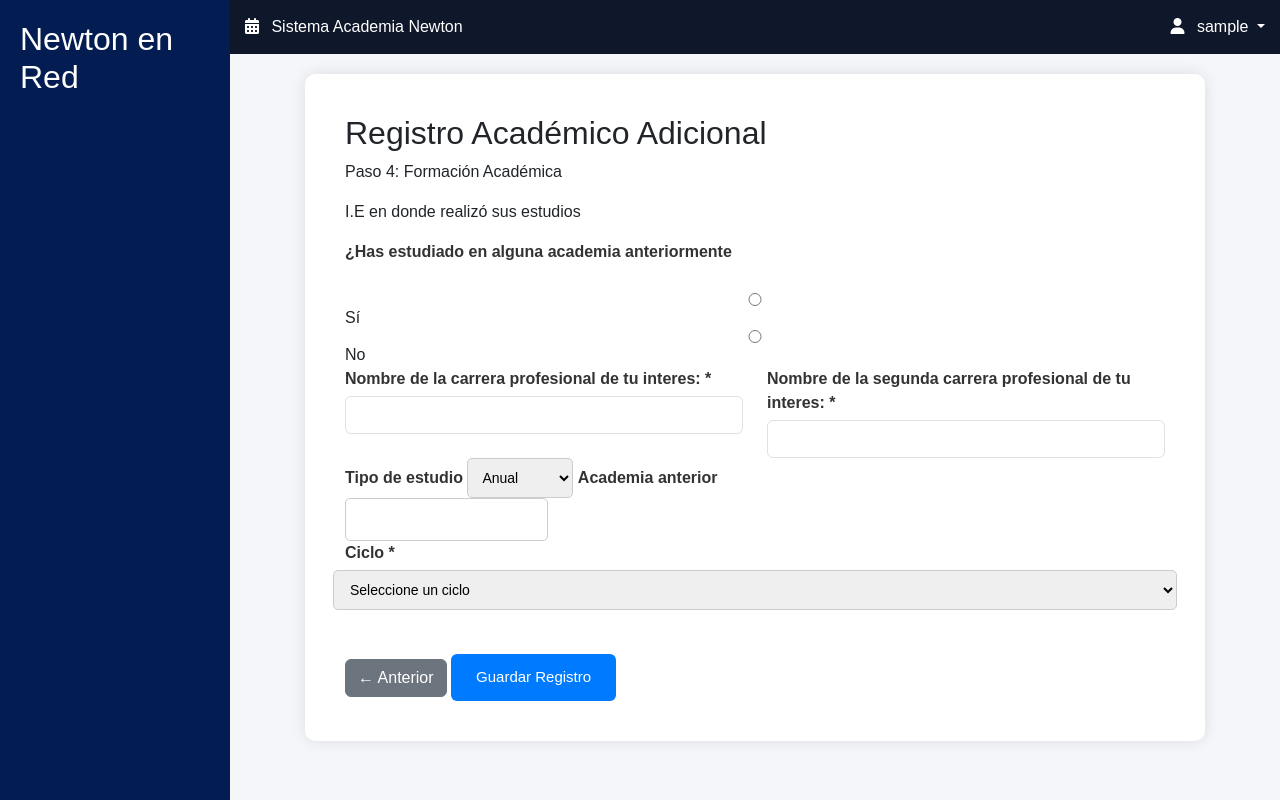
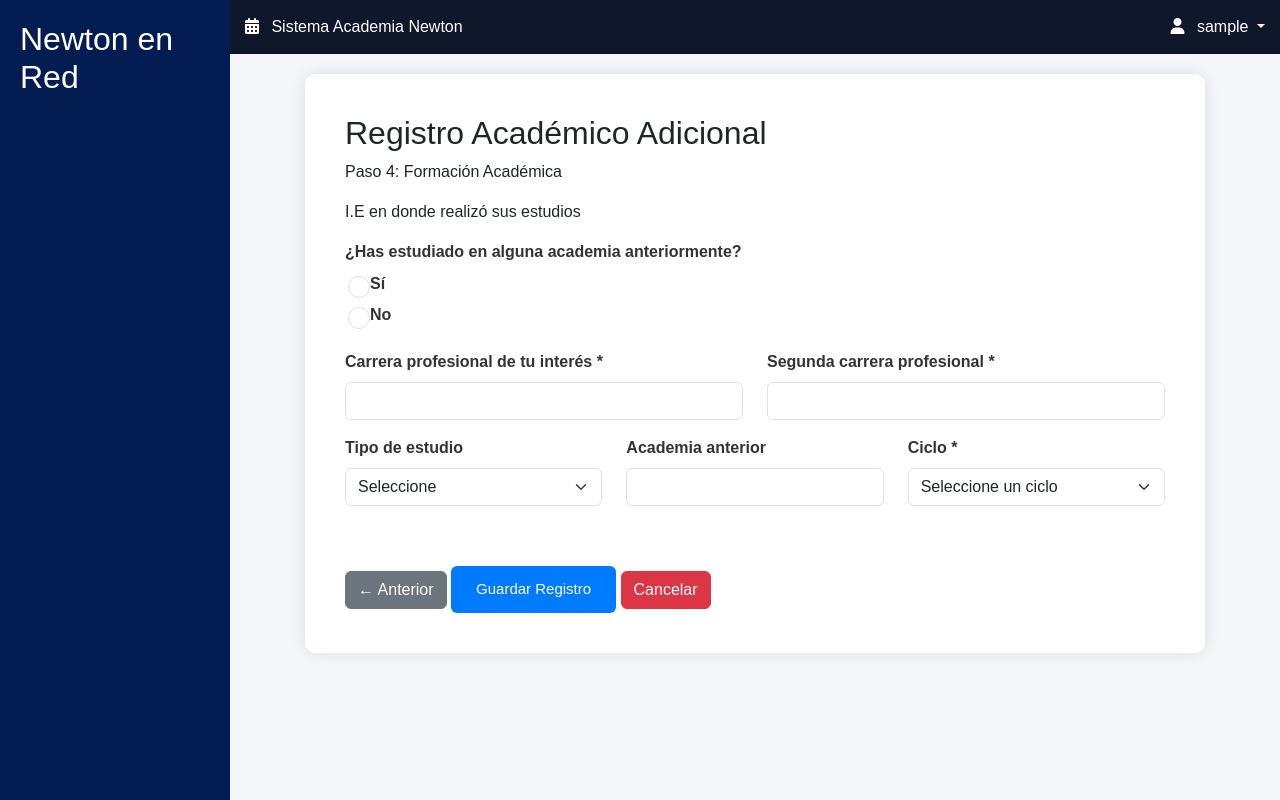
Before and after one commit to fernandezmontesalexis-cloud/Academia-Newton, a Django app: page /regis_form_adicional/ in a window 1280 px wide. Run offline with Django 5.2, Linux system fonts and the light colour scheme; the visitor is signed in with stand-in values (Sample User, id 1); data that the repository does not hold is empty.

Commit message:
avance formulario adicional

```diff
--- a/web/templates/web/base/base.html
+++ b/web/templates/web/base/base.html
@@ -130,6 +130,11 @@
         </main>
 
     </div>
+    <script>
+        function confirmarCancelacion() {
+            return confirm("¿Estás seguro que deseas cancelar el registro? Se perderán todos los datos.");
+        }
+    </script>
 
     <!-- Bootstrap JS -->
     <script src="https://cdn.jsdelivr.net/npm/bootstrap@5.3.2/dist/js/bootstrap.bundle.min.js"></script>
--- a/web/templates/web/dashboard/dashboard_admin.html
+++ b/web/templates/web/dashboard/dashboard_admin.html
@@ -34,6 +34,7 @@
     </a>
 
 
+
 </div>
 
 {% endblock %}
--- a/web/templates/web/formacion/regis_form_adicional.html
+++ b/web/templates/web/formacion/regis_form_adicional.html
@@ -12,42 +12,73 @@
         {% csrf_token %}
 
         <div class="row">
-            <div class="form-group">
-                <label>¿Has estudiado en alguna academia anteriormente</label><br>
 
-                <input type="radio" name="estudio_previo" value="si"> Sí
-                <input type="radio" name="estudio_previo" value="no"> No
-            </div>
-            <div class="col-md-6">
-                <label>Nombre de la carrera profesional de tu interes: *</label>
-                <input type="text" name="carrera_interes" class="form-control" required>
-            </div>
-            <div class="col-md-6">
-                <label>Nombre de la segunda carrera profesional de tu interes: *</label>
-                <input type="text" name="segunda_carrera" class="form-control" required>
+    <!-- RADIO -->
+    <div class="col-12 mb-3">
+        <label class="form-label">¿Has estudiado en alguna academia anteriormente?</label>
+
+        <div class="form-check">
+            <input class="form-check-input" type="radio" name="estudio_previo" value="si"
+            {% if formacion_adicional.estudio_previo == "si" %}checked{% endif %}>
+            <label class="form-check-label">Sí</label>
         </div>
 
-            <div class="col-md-6">
-                <label>Tipo de estudio</label>
-                <select name="tipo_estudio">
-                    <option value="anual">Anual</option>
-                    <option value="semestral">Semestral</option>
-                    <option value="otros">Otros</option>
+        <div class="form-check">
+            <input class="form-check-input" type="radio" name="estudio_previo" value="no"
+            {% if formacion_adicional.estudio_previo == "no" %}checked{% endif %}>
+            <label class="form-check-label">No</label>
+        </div>
+    </div>
+
+    <!-- FILA 1 -->
+    <div class="col-md-6 mb-3">
+        <label class="form-label">Carrera profesional de tu interés *</label>
+        <input type="text" name="carrera_interes" class="form-control" required
+        value="{{ formacion_adicional.carrera_interes }}">
+    </div>
+
+    <div class="col-md-6 mb-3">
+        <label class="form-label">Segunda carrera profesional *</label>
+        <input type="text" name="segunda_carrera" class="form-control" required
+        value="{{ formacion_adicional.segunda_carrera }}">
+    </div>
+
+    <!-- FILA 2 -->
+    <div class="col-md-4 mb-3">
+        <label class="form-label">Tipo de estudio</label>
+        <select name="tipo_estudio" class="form-select">
+            <option value="">Seleccione</option>
+
+            <option value="anual" {% if formacion_adicional.tipo_estudio == "anual" %}selected{% endif %}>Anual</option>
+            <option value="semestral" {% if formacion_adicional.tipo_estudio == "semestral" %}selected{% endif %}>Semestral</option>
+            <option value="otros" {% if formacion_adicional.tipo_estudio == "otros" %}selected{% endif %}>Otros</option>
         </select>
+    </div>
 
-                <label>Academia anterior</label>
-                <input type="text" name="academia_anterior">
+    <div class="col-md-4 mb-3">
+        <label class="form-label">Academia anterior</label>
+        <input type="text" name="academia_anterior" class="form-control"
+        value="{{ formacion_adicional.academia_anterior }}">
     </div>
-            <label>Ciclo *</label>
-            <select name="ciclo" required>
+
+    <div class="col-md-4 mb-3">
+        <label class="form-label">Ciclo *</label>
+        <select name="ciclo" class="form-select" required>
             <option value="">Seleccione un ciclo</option>
+
             {% for ciclo in ciclos %}
-                <option value="{{ ciclo.id }}">{{ ciclo.nombre }} - S/ {{ ciclo.precio }}</option>
+            <option value="{{ ciclo.id }}"
+            {% if formacion_adicional.ciclo|stringformat:"s" == ciclo.id|stringformat:"s" %}
+            selected
+            {% endif %}>
+                {{ ciclo.nombre }} - S/ {{ ciclo.precio }}
+            </option>
             {% endfor %}
         </select>
-
+    </div>
 
 </div>
+
 
         <br>
 
@@ -55,6 +86,9 @@
         <button class="btn-guardar">
             Guardar Registro
         </button>
+        <a href="{% url 'cancelar_registro' %}" class="btn btn-danger" onclick="return confirmarCancelacion()">
+            Cancelar
+        </a>
 
     </form>
 </div>
--- a/web/templates/web/pagos/pagos.html
+++ b/web/templates/web/pagos/pagos.html
@@ -41,6 +41,7 @@
                         <option value="efectivo">Efectivo</option>
                         <option value="yape">Yape</option>
                         <option value="transferencia">Transferencia</option>
+                        <option value="plin">plin</option>
                     </select>
                 </li>
                 <li>
--- a/web/urls.py
+++ b/web/urls.py
@@ -10,5 +10,6 @@ urlpatterns = [
     path('regis_form_adicional/',views.regis_form_adicional, name='regis_form_adicional'),
     path('logout/', views.logout_view, name='logout'),
     path('matriculas/', views.matriculas, name='matricula'),
-path('pagos/<int:matricula_id>/', views.pagos, name='pagos'),
+    path('pagos/<int:matricula_id>/', views.pagos, name='pagos'),
+    path('cancelar-registro/', views.cancelar_registro, name='cancelar_registro'),
 ]
--- a/web/views.py
+++ b/web/views.py
@@ -58,9 +58,14 @@ def registrar_alumno(request):
         }
 
         return redirect('registrar_apoderado')
+    sedes = Sede.objects.all()
 
-    sedes = Sede.objects.all()
-    return render(request, 'web/alumno/registrar_alumno.html', {'sedes': sedes})
+    alumno = request.session.get('alumno', {})  # 🔥 AQUI ESTÁ LA CLAVE
+
+    return render(request, 'web/alumno/registrar_alumno.html', {
+        'sedes': sedes,
+        'alumno': alumno   # 🔥 LO ENVÍAS AL HTML
+    })
 
 @login_required
 def registrar_apoderado(request):
@@ -74,7 +79,12 @@ def registrar_apoderado(request):
             'direccion_apoderado': request.POST.get('direccion_apoderado'),
         }
         return redirect('regis_form_academica')
-    return render(request,'web/apoderado/registrar_apoderado.html')
+    apoderado = request.session.get('apoderado', {})
+
+    return render(request, 'web/apoderado/registrar_apoderado.html', {
+        'apoderado': apoderado
+    })
+
 
 @login_required
 def regis_form_academica(request):
@@ -86,11 +96,26 @@ def regis_form_academica(request):
             'distrito_ie':request.POST.get('distrito_ie'),
         }
         return redirect('regis_form_adicional')
-    return render(request,'web/formacion/regis_form_academica.html')
+        # 🔥 ESTO VA FUERA DEL IF
+    formacion = request.session.get('formacion_academica', {})
+
+    return render(request, 'web/formacion/regis_form_academica.html', {
+        'formacion': formacion
+    })
 @login_required
 def regis_form_adicional(request):
 
     if request.method == 'POST':
+
+        # 🔥 GUARDAR EN SESSION (ESTO ES LO QUE TE FALTABA)
+        request.session['formacion_adicional'] = {
+            'estudio_previo': request.POST.get('estudio_previo'),
+            'tipo_estudio': request.POST.get('tipo_estudio'),
+            'academia_anterior': request.POST.get('academia_anterior'),
+            'carrera_interes': request.POST.get('carrera_interes'),
+            'segunda_carrera': request.POST.get('segunda_carrera'),
+            'ciclo': request.POST.get('ciclo'),
+        }
 
         alumno_data = request.session.get('alumno')
         apoderado_data = request.session.get('apoderado')
@@ -137,16 +162,18 @@ def regis_form_adicional(request):
             distrito_ie=formacion_acad_data['distrito_ie']
         )
 
+        form_adicional = request.session.get('formacion_adicional')
+
         FormacionAdicional.objects.create(
             alumno=alumno,
-            estudio_previo=request.POST.get('estudio_previo') == 'si',
-            tipo_estudio=request.POST.get('tipo_estudio'),
-            academia_anterior=request.POST.get('academia_anterior'),
-            carrera_interes=request.POST.get('carrera_interes'),
-            segunda_carrera=request.POST.get('segunda_carrera')
+            estudio_previo=form_adicional['estudio_previo'] == 'si',
+            tipo_estudio=form_adicional['tipo_estudio'],
+            academia_anterior=form_adicional['academia_anterior'],
+            carrera_interes=form_adicional['carrera_interes'],
+            segunda_carrera=form_adicional['segunda_carrera']
         )
 
-        ciclo_id = request.POST.get('ciclo')
+        ciclo_id = form_adicional.get('ciclo')
 
         if not ciclo_id:
             messages.error(request, "Debe seleccionar un ciclo")
@@ -166,11 +193,15 @@ def regis_form_adicional(request):
         request.session.pop('alumno', None)
         request.session.pop('apoderado', None)
         request.session.pop('formacion_academica', None)
+        request.session.pop('formacion_adicional', None)
 
         return redirect('pagos', matricula_id=matricula.id)
 
     ciclos = Ciclo.objects.all()
+    formacion_adicional = request.session.get('formacion_adicional', {})
+
     return render(request,'web/formacion/regis_form_adicional.html', {
+        'formacion_adicional': formacion_adicional,
         'ciclos': ciclos
     })
 @login_required
@@ -244,3 +275,11 @@ def pagos(request, matricula_id):
         'total_ciclo': total_ciclo,
         'deuda': deuda
     })
+@login_required
+def cancelar_registro(request):
+    request.session.pop('alumno', None)
+    request.session.pop('apoderado', None)
+    request.session.pop('formacion_academica', None)
+    request.session.pop('formacion_adicional', None)
+
+    return redirect('dashboard')
```
Also changed, not shown: web/templates/web/alumno/registrar_alumno.html (+16 -10 lines), web/templates/web/apoderado/registrar_apoderado.html (+8 -5 lines), web/templates/web/formacion/regis_form_academica.html (+14 -5 lines). Lines whose indentation alone changed are shown as unchanged.
